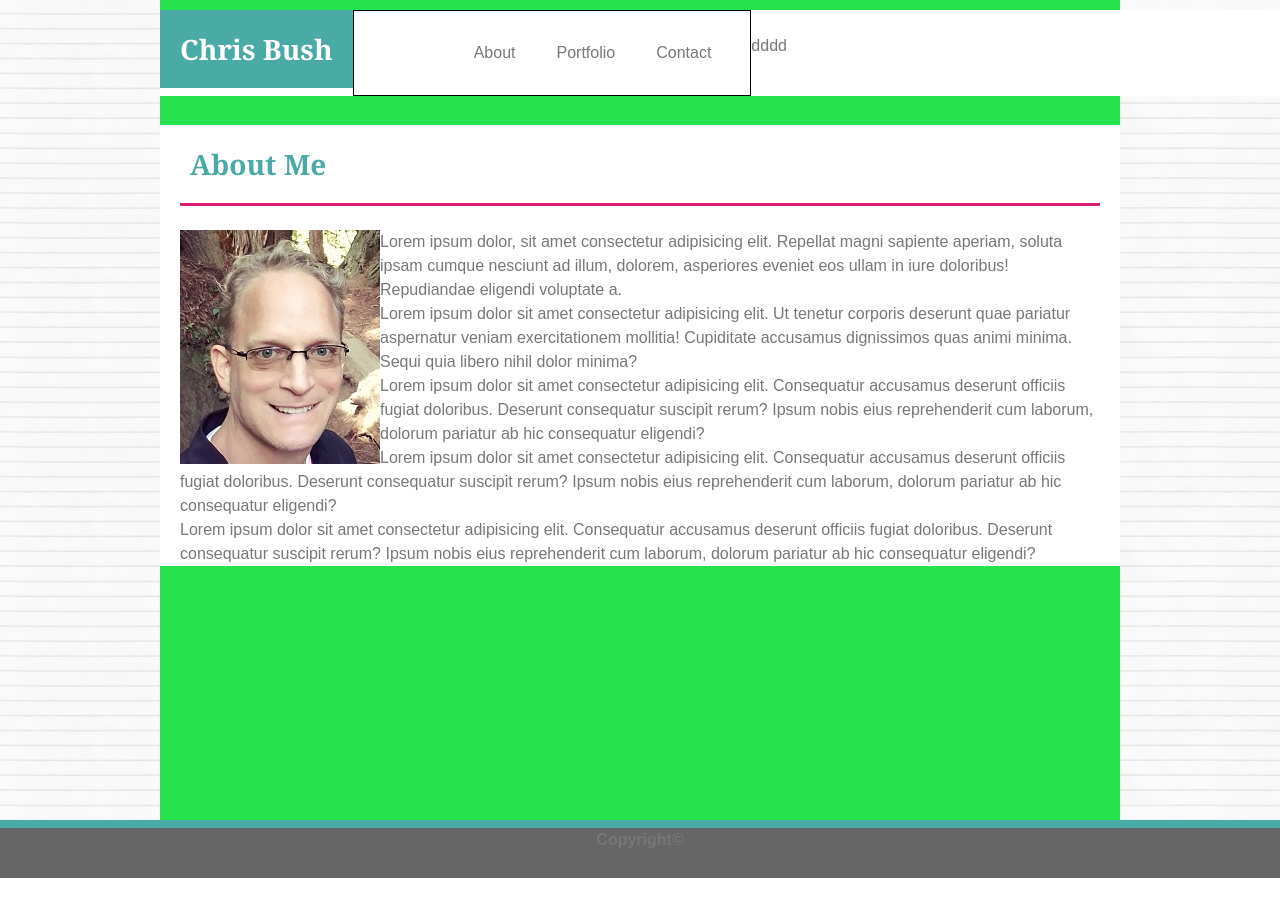
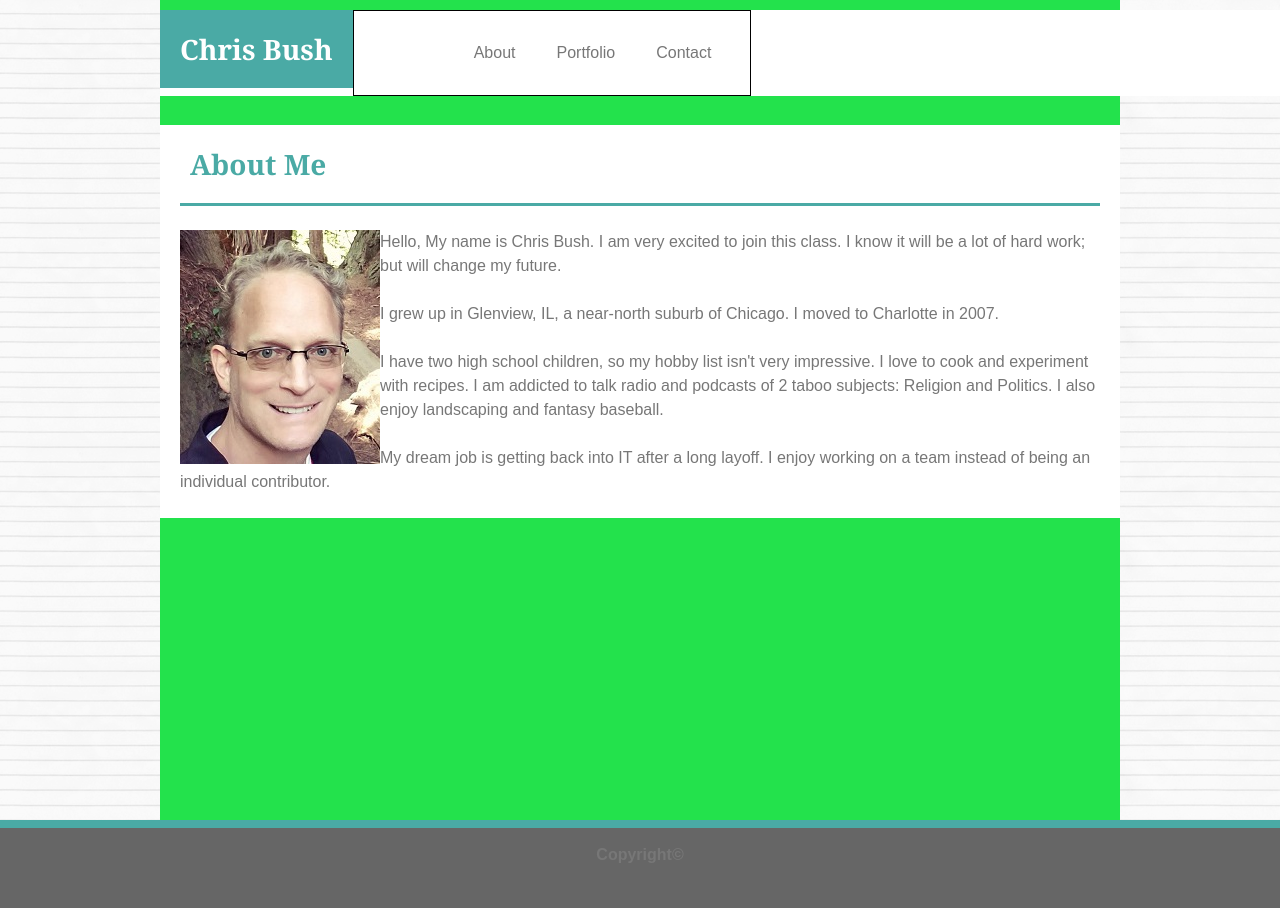
Before and after one commit to cbush2014/Homework-01-Porfolio, a plain HTML site: page index.html in a window 1280 px wide. Before the commit the page ends 878 px from the top, so only its background shows below. Drawn offline with Linux system fonts and the light colour scheme.

Commit message:
make sure update

```diff
--- a/assets/css/style.css
+++ b/assets/css/style.css
@@ -126,13 +126,15 @@ header {
     color:#4aaaa5;
     background-color: #ffffff;
     padding: 27px 10px 27px 10px;
-    border-bottom: rgb(219, 29, 118) 3px solid;
+    border-bottom: #4aaaa5 3px solid;
     /* top: 200px; */
     /* clear:both; */
 }
 
 .Content img {
     float:left;
+    width: 200;
+    height: 200;
 
 }
 
@@ -157,17 +159,17 @@ h1 {
     color:white;
 }
 
-.push {
+/* .push {
     height:50px;
     clear:both;
     border:4px solid #000;
-    background:red;
-    background-color:lightpink;
-}
+} */
 footer {
     clear:both;
     background-color:#666666;
     border-top: 8px solid #4aaaa5;
+    padding-top: 15px;
+    padding-bottom: 15px;
     text-align:center;
     height: 50px;
     flex-shrink: 0;
--- a/index.html
+++ b/index.html
@@ -23,18 +23,22 @@
                 <li><a href="contact.html">Contact</a></li>
             </ul>
           </div>
-          <div>dddd</div>
+          <div class="CB" ></div>
        </header>
       <div class="Content">
           <h1>About Me</h1>
           <br>
           <img src="/assets/images/mugshot.jpg" alt="Picture of Me">
 
-          <p>Lorem ipsum dolor, sit amet consectetur adipisicing elit. Repellat magni sapiente aperiam, soluta ipsam cumque nesciunt ad illum, dolorem, asperiores eveniet eos ullam in iure doloribus! Repudiandae eligendi voluptate a.
-          <p>Lorem ipsum dolor sit amet consectetur adipisicing elit. Ut tenetur corporis deserunt quae pariatur aspernatur veniam exercitationem mollitia! Cupiditate accusamus dignissimos quas animi minima. Sequi quia libero nihil dolor minima?</p>
-          <p>Lorem ipsum dolor sit amet consectetur adipisicing elit. Consequatur accusamus deserunt officiis fugiat doloribus. Deserunt consequatur suscipit rerum? Ipsum nobis eius reprehenderit cum laborum, dolorum pariatur ab hic consequatur eligendi?</p>
-          <p>Lorem ipsum dolor sit amet consectetur adipisicing elit. Consequatur accusamus deserunt officiis fugiat doloribus. Deserunt consequatur suscipit rerum? Ipsum nobis eius reprehenderit cum laborum, dolorum pariatur ab hic consequatur eligendi?</p>
-          <p>Lorem ipsum dolor sit amet consectetur adipisicing elit. Consequatur accusamus deserunt officiis fugiat doloribus. Deserunt consequatur suscipit rerum? Ipsum nobis eius reprehenderit cum laborum, dolorum pariatur ab hic consequatur eligendi?</p>
+          <p>
+            Hello, My name is Chris Bush. I am very excited to join this class. I know it will be a lot of hard work; but will change my future.
+          </p><br>
+          <p>I grew up in Glenview, IL, a near-north suburb of Chicago. I moved to Charlotte in 2007.
+          </p><br>
+          <p>I have two high school children, so my hobby list isn't very impressive. I love to cook and experiment with recipes. I am addicted to talk radio and podcasts of 2 taboo subjects: Religion and Politics. I also enjoy landscaping and fantasy baseball.
+          </p><br>
+          <p>My dream job is getting back into IT after a long layoff. I enjoy working on a team instead of being an individual contributor.
+          </p><br>
 
       </div>
     <div class="push"></div>
```
